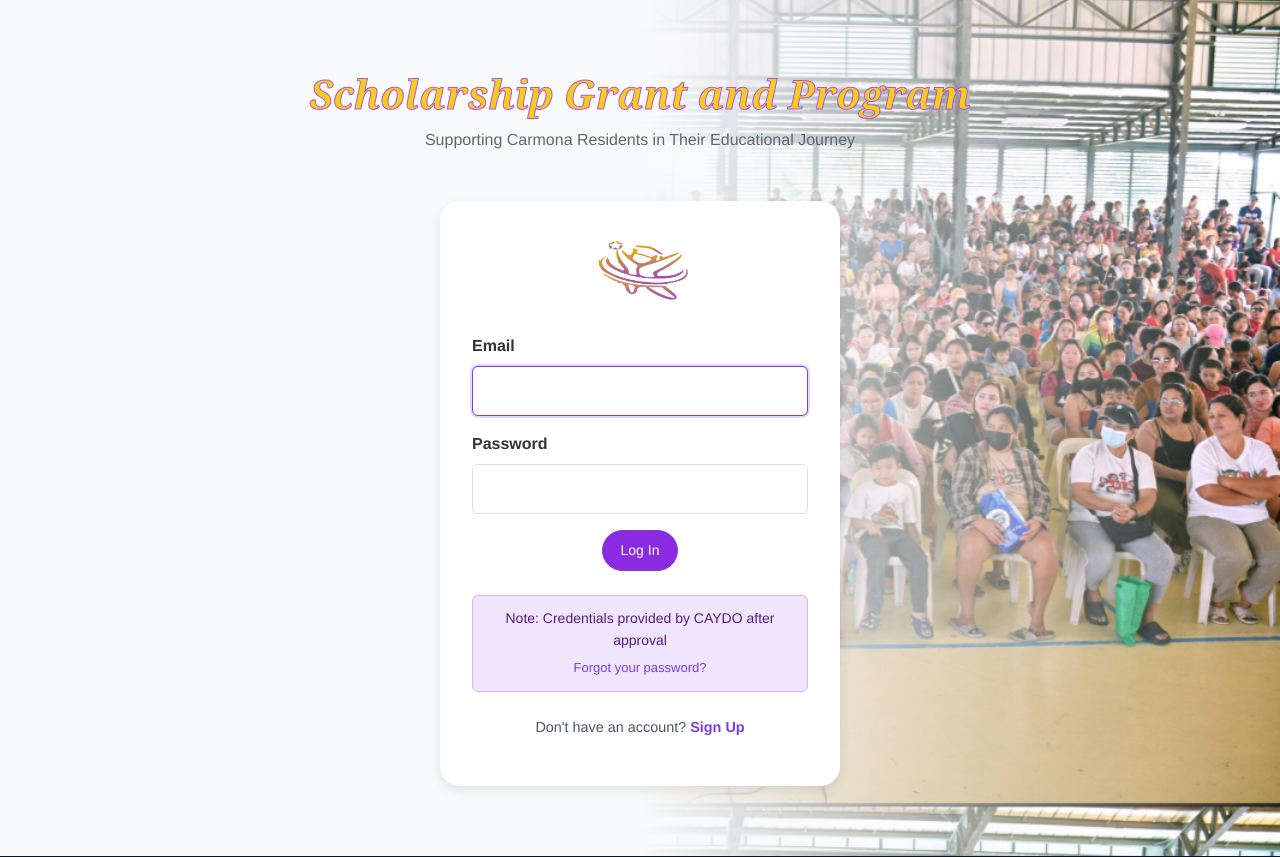
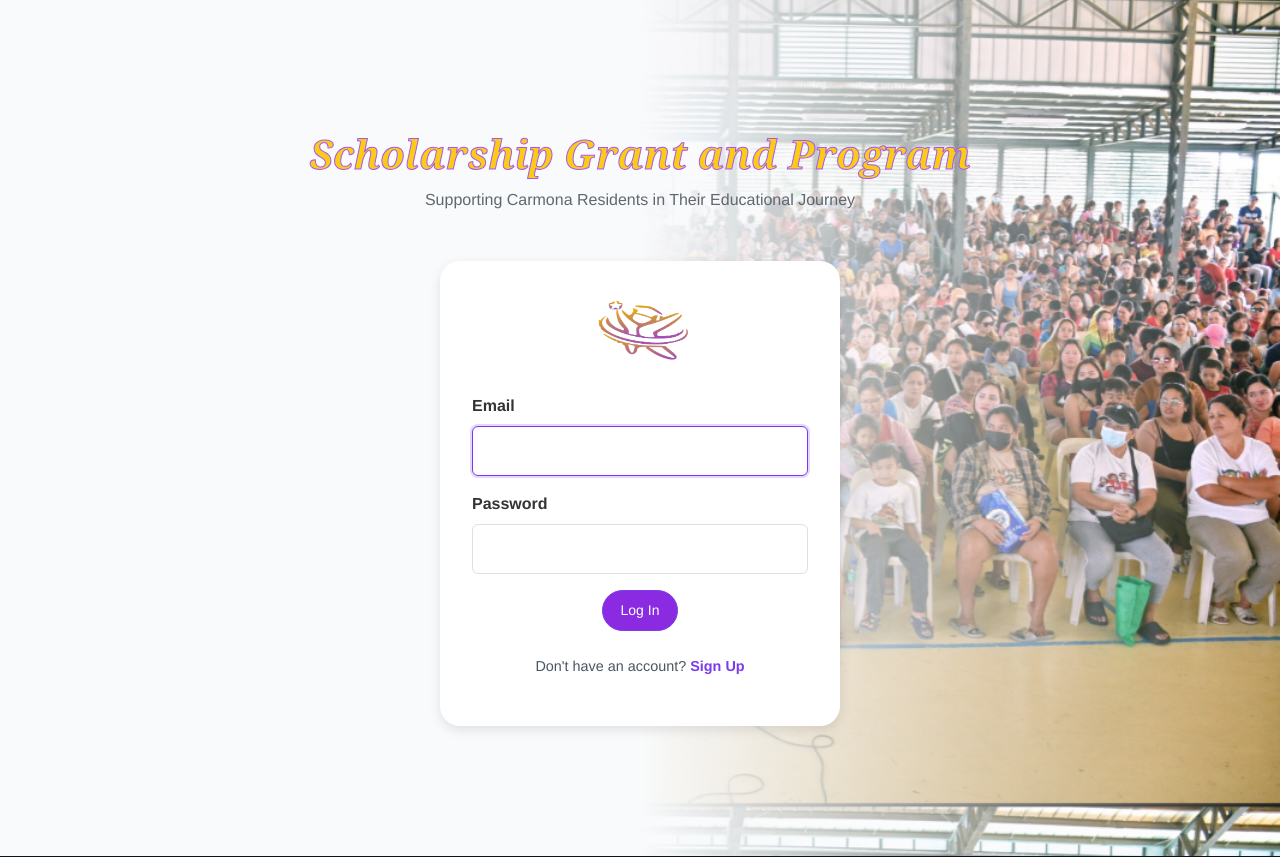
Before and after one commit to o-timothy-o/edugrant, a Django app: page /accounts/login/ in a window 1280 px wide. Shown: the part 64-921 px from the top of the page. Run offline with Django 5.2, Linux system fonts and the light colour scheme.

Commit message:
Removed note on the sign in page regarding credentials

```diff
--- a/backend/templates/registration/login.html
+++ b/backend/templates/registration/login.html
@@ -39,11 +39,6 @@
       {% endif %}
 
       <button type="submit" class="btn btn-primary btn-login">Log In</button>
-
-      <div class="note">
-        <p>Note: Credentials provided by CAYDO after approval</p>
-        <p style="margin-top:6px;"><a href="{% url 'accounts:password_reset' %}" style="font-size:13px;">Forgot your password?</a></p>
-      </div>
     </form>
     <div class="signup-link">
       <p>Don't have an account? <a href="{% url 'accounts:register' %}">Sign Up</a></p>
```
